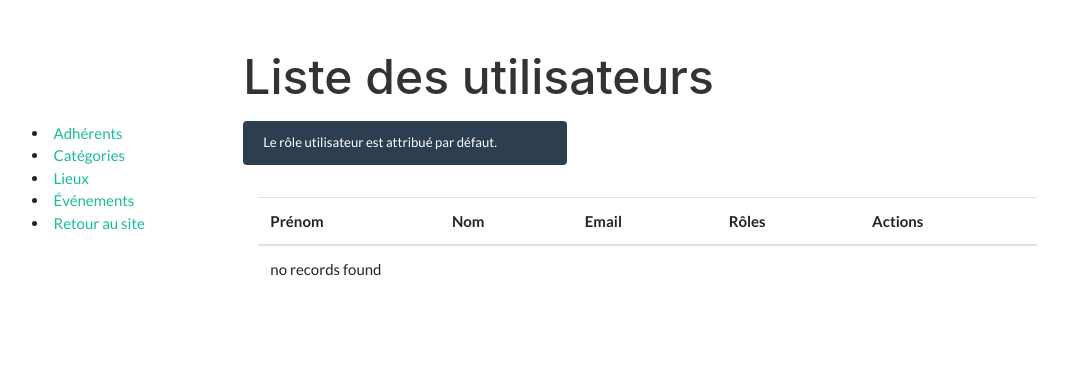
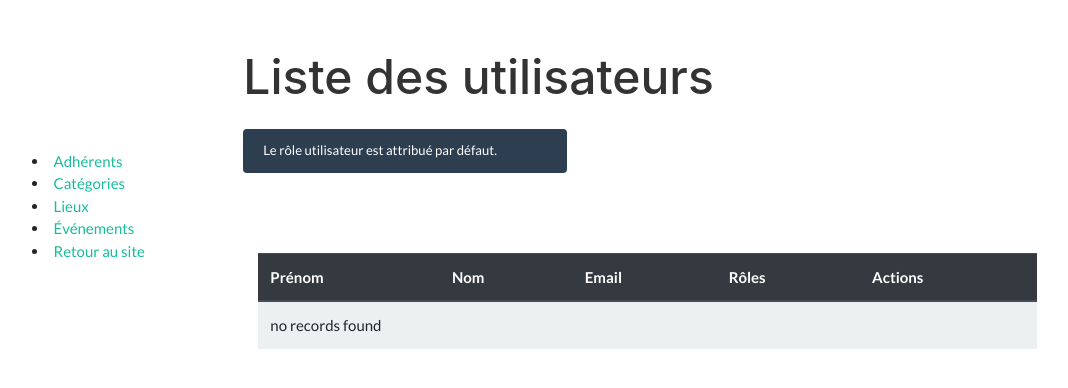
Before and after one commit to bcarme/app-asso-member, a Symfony app: template templates/admin/account/index.html.twig in a window 1280 px wide. Shown: the part 55-443 px from the top of the page, without its empty margins (18-1086 px from the left). Run offline with Twig, Linux system fonts and the light colour scheme; the template is opened without the code that fills it, so the values that code supplies are empty; some libraries are stand-ins or nearby versions.

Commit message:
fix style  on admin template

```diff
--- a/templates/admin/account/edit.html.twig
+++ b/templates/admin/account/edit.html.twig
@@ -4,8 +4,8 @@
 {% endblock %}
 
 {% block body %}
-    <div class="m-5">
-        <h1 class="m-4">Modifier le rôle de
+   <div class="container-fluid p-5">
+        <h1 class="pb-3">Modifier le rôle de
             {{ user.firstname }}
             {{ user.lastname }}</h1>
         <div class="col-8 m-4">
@@ -17,4 +17,5 @@
             {{ form_end(form) }}
         </div>
     </div>
+    </div>
 {% endblock %}
--- a/templates/admin/account/index.html.twig
+++ b/templates/admin/account/index.html.twig
@@ -5,13 +5,13 @@
 
 {% block body %}
     <div class="container-fluid p-5">
-        <h1 class="mb-3">Liste des utilisateurs</h1>
+        <h1 class="pb-3">Liste des utilisateurs</h1>
         <small>
         <p class="alert alert-primary col-4" role="alert">Le rôle utilisateur est attribué par défaut.</p>
         </small>
         <div class="col-lg-10 pt-3">
-            <table class="table">
-                <thead>
+       <table class="table table-striped mt-5">
+        <thead class="thead-dark">
                     <tr>
                         <th>Prénom</th>
                         <th>Nom</th>
```
